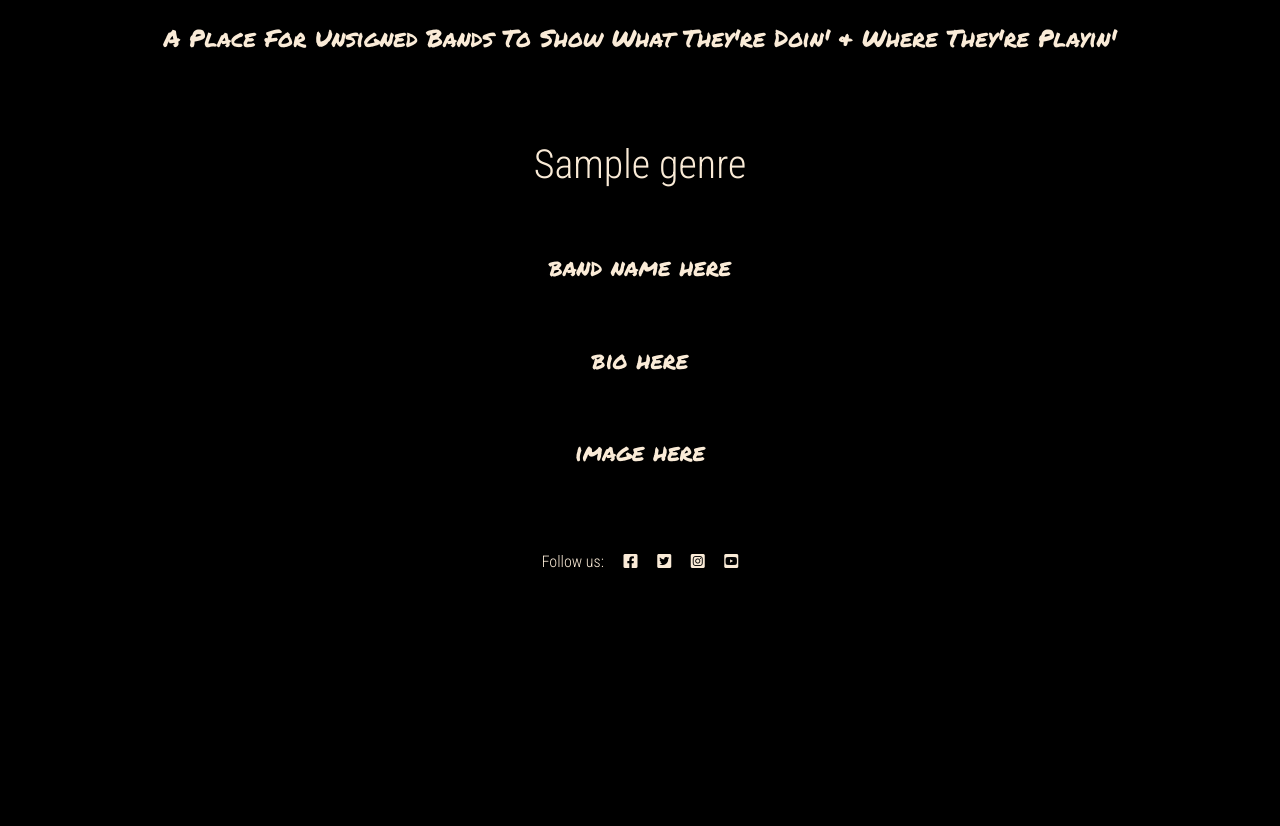
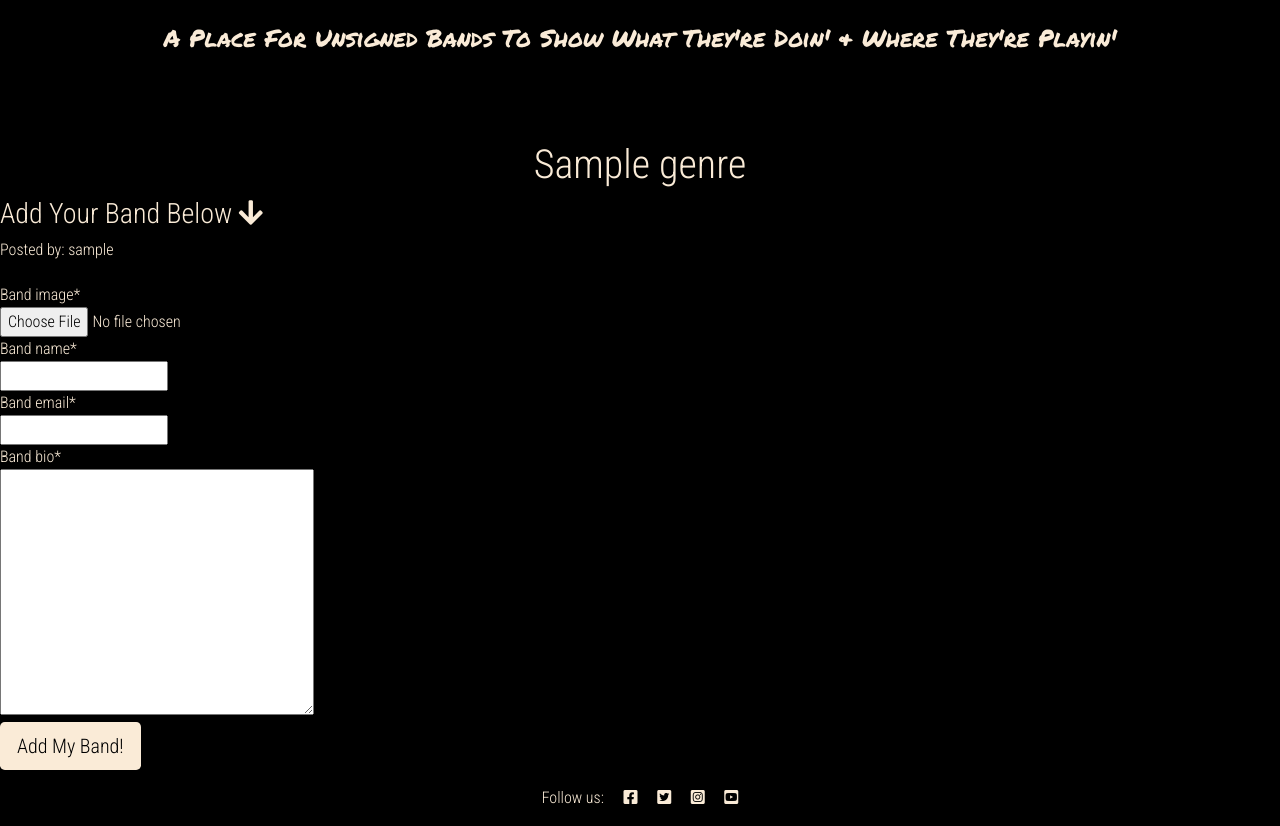
Before and after one commit to paulfitzpatrick85/CI-Portfolio-Project-4, a Django app: a page that uses templates/genre_detail.html in a window 1280 px wide. Shown: the part 210-1036 px from the top of the page. Before the commit the page ends 778 px from the top, so only its background shows below. Run offline with Django 3.2, Linux system fonts and the light colour scheme; a user stored in the database is signed in; tables that the repository leaves empty hold one stand-in row (values such as "Sample post"); some libraries are stand-ins or nearby versions.

Commit message:
able to add band profile-image not rendering yet

```diff
--- a/genres/admin.py
+++ b/genres/admin.py
@@ -16,6 +16,7 @@ class GenreAdmin(SummernoteModelAdmin):
 class BandAdmin(SummernoteModelAdmin):
     search_fields = ('band_name', 'band_email', 'bio_body')
     actions = ['approve_band']
+    list_display = ('band_name', 'band_approved', 'status')
 
     def approve_bands(self, request, queryset):
         queryset.update(approved=True)
--- /dev/null
+++ b/genres/forms.py
@@ -0,0 +1,7 @@
+from .models import Band
+from django import forms
+
+class BandForm(forms.ModelForm):
+    class Meta:
+        model = Band
+        fields = ('band_image', 'band_name', 'band_email', 'band_bio',)
--- a/genres/models.py
+++ b/genres/models.py
@@ -31,10 +31,10 @@ class Band(models.Model):
     band_name = models.CharField(max_length=80)
     band_email = models.EmailField()
     band_bio = models.TextField()
-    band_image = CloudinaryField('image', default='placeholder')
+    band_image = models.ImageField(upload_to='images', default='/images/default-genre-photo.jpg')
     band_approved = models.BooleanField(default=False)
     upcoming_tour_dates = models.TextField(default='TBA')
-    # status = models.IntegerField(choices=STATUS, default=0)
+    status = models.IntegerField(choices=STATUS, default=0)
     # image = models.ImageField(upload_to='images')
 
 
--- a/genres/views.py
+++ b/genres/views.py
@@ -1,6 +1,7 @@
 from django.shortcuts import render, get_object_or_404
 from django.views import generic, View
 from .models import Genre
+from .forms import BandForm
 
 
 class GenreList(generic.ListView):
@@ -22,5 +23,36 @@ class GenreDetail(View):
             {
                 "genre": genre,          # render dictionary
                 "bands": bands,
+                "band_added": False,
+                "band_form": BandForm()
             },
         )
+
+
+    def post(self, request, slug, *args, **kwargs):
+        queryset = Genre.objects.filter(status=1)
+        genre = get_object_or_404(queryset, slug=slug)
+        bands = genre.bands.filter(band_approved=True)
+
+        band_form = BandForm(data=request.POST)
+
+        if band_form.is_valid():
+            band_form.instance.email = request.user.email
+            band_form.instance.name = request.user.username
+            band = band_form.save(commit=False)
+            band.genre = genre
+            band.save()
+        else:
+            band_form = BandForm()
+
+
+        return render(
+            request,
+            "genre_detail.html",
+            {
+                "genre": genre,
+                "bands": bands,
+                "band_added": True,
+                "band_form": BandForm()
+            },
+        )
--- a/requirements.txt
+++ b/requirements.txt
@@ -4,6 +4,7 @@ dj-database-url==0.5.0
 dj3-cloudinary-storage==0.0.6
 Django==3.2.14
 django-allauth==0.51.0
+django-crispy-forms==1.14.0
 django-summernote==0.8.20.0
 gunicorn==20.1.0
 oauthlib==3.2.0
--- a/static/css/style.css
+++ b/static/css/style.css
@@ -192,9 +192,12 @@ h4 {
 .btn-signup {
     background-color:antiquewhite;
     color:black;
-
 }
 
+.alert {
+    background-color:tan;
+    color: antiquewhite;
+}
 
 
 
--- a/templates/genre_detail.html
+++ b/templates/genre_detail.html
@@ -1,6 +1,6 @@
 {% extends 'base.html' %}
 {% block content %}
-
+{% load crispy_forms_tags %}
 
             <div class="genre-detail-heading">
 
@@ -17,11 +17,46 @@
 
             </div>
 
+
             <div>
+
+                {% if band_added %}
+                <div class="alert alert-success" role="alert">
+                 Your profile will be added once our admin give it the once over!
+                </div>
+                {% else %}
+
+            {% if user.is_authenticated %}
+
+                <h3>Add Your Band Below <i class="fa fa-arrow-down"></i></h3>
+                <p>Posted by: {{ user.username }}</p>
+                <form method="post" style="margin-top: 1.3em;">
+                    {{ band_form | crispy }}
+                    {% csrf_token %}
+                    <button type="submit" class="btn btn-signup btn-lg">Add My Band!</button>
+                </form>
+                {% endif %}
+                {% endif %}
+        </div>
+
+
+
+        {% for band in bands %}
+            <div>
+
             <h4>band name here {{ band.band_name }} </h4>
              <h4>bio here {{ band.band_bio }}</h4>
-             <h4>image here {{ band.band_image }}</h4>
-            </div>
+             <h4>image here </h4>
 
 
+             {% if "placeholder" in band.band_image.url %}
+                    <img src="/images/default-genre-photo.jpg" width="60%">
+                    {% else %}
+                    <img src="{{ band.band_image.url }}" width="60%">
+                    {% endif %}
+
+
+            </div>
+            {% endfor %}
+
 {% endblock content %}
--- a/unsignedireland/settings.py
+++ b/unsignedireland/settings.py
@@ -47,6 +47,7 @@ INSTALLED_APPS = [
     'django.contrib.staticfiles',
     'cloudinary',
     'django_summernote',
+    'crispy_forms',
     'genres',
 ]
 ACCOUNT_EMAIL_VERIFICATION = 'none'
@@ -55,6 +56,8 @@ SITE_ID = 1
 
 LOGIN_REDIRECT_URL = '/'
 LOGOUT_REDIRECT_URL = '/'
+
+CRISPY_TEMPLAT4E_PACK = 'bootstrap4'
 
 MIDDLEWARE = [
     'django.middleware.security.SecurityMiddleware',
```
Also changed, not shown: README.md, genres/migrations/0007_band_status.py (added), genres/migrations/0008_alter_band_band_image.py (added), genres/migrations/0009_alter_band_band_image.py (added).
